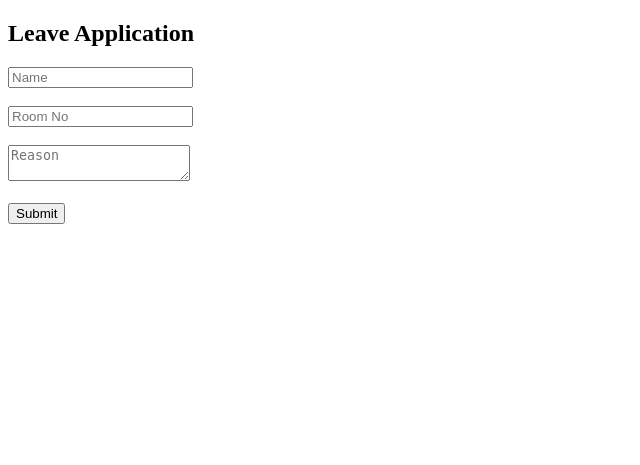
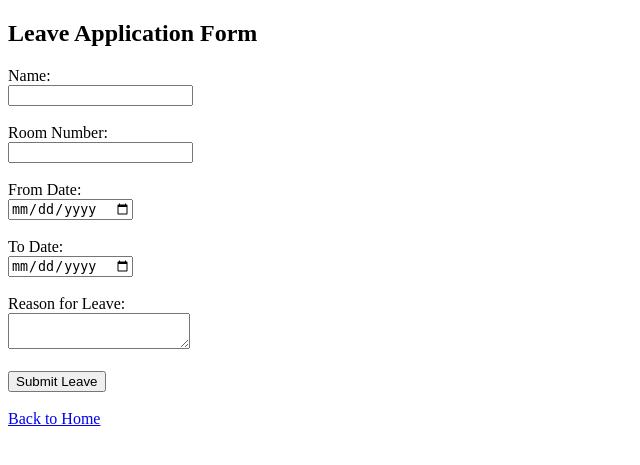
Before and after one commit to srinithisivanantham/hostel-chatbot, a Flask app: page /leave in a window 1280 px wide. Shown: the top 465 px of the page, without its empty margins (0-640 px from the left). Run offline with Flask 3, Linux system fonts and the light colour scheme.

Commit message:
Add from/to date for leave

```diff
--- a/app.py
+++ b/app.py
@@ -1,12 +1,10 @@
-# ---------- IMPORTS ----------
 from flask import Flask, render_template, request, redirect, session
 import sqlite3
 
-# ---------- FLASK APP ----------
 app = Flask(__name__)
-app.secret_key = "openonlyforme"  # your secret key
+app.secret_key = "openonlyforme"
 
-# ---------- DATABASE SETUP ----------
+# ---------- DATABASE ----------
 def init_db():
     conn = sqlite3.connect("hostel.db")
     cursor = conn.cursor()
@@ -16,6 +14,8 @@ def init_db():
             id INTEGER PRIMARY KEY AUTOINCREMENT,
             name TEXT,
             room_no TEXT,
+            from_date TEXT,
+            to_date TEXT,
             reason TEXT
         )
     """)
@@ -34,7 +34,7 @@ def init_db():
 
 init_db()
 
-# ---------- HOME PAGE ----------
+# ---------- HOME ----------
 @app.route("/")
 def home():
     return render_template("index.html")
@@ -42,30 +42,18 @@ def home():
 # ---------- CHATBOT ----------
 @app.route("/get")
 def chatbot():
-    msg = request.args.get("msg").lower()
+    msg = request.args.get("msg", "").lower()
 
     if "hi" in msg:
         return "Hello! Welcome to our College Hostel 😊"
+    elif "leave" in msg:
+        return "Apply leave here 👉 <a href='/leave'>Leave Form</a>"
+    elif "complaint" in msg:
+        return "Register complaint 👉 <a href='/complaint'>Complaint Form</a>"
+    else:
+        return "Ask about leave, complaint, hostel rules, or warden."
 
-    elif "hostel rules" in msg:
-        return "• Entry before 9 PM<br>• Maintain silence<br>• No outsiders allowed"
-
-    elif "mess menu" in msg:
-        return "Breakfast: Idli/Dosa<br>Lunch: Rice, Sambar<br>Dinner: Chapati"
-
-    elif "leave" in msg:
-        return "Apply for leave here: <a href='/leave'>Leave Form</a>"
-
-    elif "complaint" in msg:
-        return "Register complaint here: <a href='/complaint'>Complaint Form</a>"
-
-    elif "warden" in msg:
-        return "Warden Contact: +91-9876543210"
-
-    else:
-        return "Sorry, please ask about hostel rules, mess menu, leave, complaint or warden."
-
-# ---------- LEAVE FORM ----------
+# ---------- LEAVE ----------
 @app.route("/leave")
 def leave_form():
     return render_template("leave.html")
@@ -74,20 +62,23 @@ def leave_form():
 def submit_leave():
     name = request.form["name"]
     room_no = request.form["room_no"]
+    from_date = request.form["from_date"]
+    to_date = request.form["to_date"]
     reason = request.form["reason"]
 
     conn = sqlite3.connect("hostel.db")
     cursor = conn.cursor()
-    cursor.execute(
-        "INSERT INTO leave_applications (name, room_no, reason) VALUES (?, ?, ?)",
-        (name, room_no, reason)
-    )
+    cursor.execute("""
+        INSERT INTO leave_applications
+        (name, room_no, from_date, to_date, reason)
+        VALUES (?, ?, ?, ?, ?)
+    """, (name, room_no, from_date, to_date, reason))
+
     conn.commit()
     conn.close()
+    return "Leave submitted successfully! <a href='/'>Go back</a>"
 
-    return "Leave application submitted successfully! <a href='/'>Go back</a>"
-
-# ---------- COMPLAINT FORM ----------
+# ---------- COMPLAINT ----------
 @app.route("/complaint")
 def complaint_form():
     return render_template("complaint.html")
@@ -100,47 +91,46 @@ def submit_complaint():
 
     conn = sqlite3.connect("hostel.db")
     cursor = conn.cursor()
-    cursor.execute(
-        "INSERT INTO complaints (name, room_no, complaint) VALUES (?, ?, ?)",
-        (name, room_no, complaint)
-    )
+    cursor.execute("""
+        INSERT INTO complaints (name, room_no, complaint)
+        VALUES (?, ?, ?)
+    """, (name, room_no, complaint))
+
     conn.commit()
     conn.close()
+    return "Complaint submitted! <a href='/'>Go back</a>"
 
-    return "Complaint submitted successfully! <a href='/'>Go back</a>"
+# ---------- ADMIN ----------
+@app.route("/admin", methods=["GET", "POST"])
+def admin_login():
+    if request.method == "POST":
+        if request.form["username"] == "admin" and request.form["password"] == "admin123":
+            session["admin_logged_in"] = True
+            return redirect("/admin/dashboard")
+        return render_template("admin_login.html", error="Invalid login")
+    return render_template("admin_login.html")
 
-# ---------- ADMIN ROUTES ----------
-# Simple admin login (username: admin, password: admin123)
-@app.route('/admin', methods=['GET', 'POST'])
-def admin_login():
-    if request.method == 'POST':
-        username = request.form['username']
-        password = request.form['password']
-        if username == 'admin' and password == 'admin123':
-            session['admin_logged_in'] = True
-            return redirect('/admin/dashboard')
-        else:
-            return render_template('admin_login.html', error='Invalid credentials')
-    return render_template('admin_login.html')
+@app.route("/admin/dashboard")
+def admin_dashboard():
+    if not session.get("admin_logged_in"):
+        return redirect("/admin")
 
-@app.route('/admin/dashboard')
-def admin_dashboard():
-    if not session.get('admin_logged_in'):
-        return redirect('/admin')
-    conn = sqlite3.connect('hostel.db')  # use same db as forms
+    conn = sqlite3.connect("hostel.db")
     cursor = conn.cursor()
+
     cursor.execute("SELECT * FROM leave_applications")
     leaves = cursor.fetchall()
+
     cursor.execute("SELECT * FROM complaints")
     complaints = cursor.fetchall()
+
     conn.close()
-    return render_template('admin_dashboard.html', leaves=leaves, complaints=complaints)
+    return render_template("admin_dashboard.html", leaves=leaves, complaints=complaints)
 
-@app.route('/admin/logout')
+@app.route("/admin/logout")
 def admin_logout():
-    session.pop('admin_logged_in', None)
-    return redirect('/admin')
+    session.clear()
+    return redirect("/admin")
 
-# ---------- RUN APP ----------
 if __name__ == "__main__":
     app.run(debug=True)
--- a/templates/leave.html
+++ b/templates/leave.html
@@ -1,13 +1,31 @@
 <!DOCTYPE html>
 <html>
-<head><title>Leave Form</title></head>
+<head>
+    <title>Leave Application</title>
+</head>
 <body>
-<h2>Leave Application</h2>
-<form action="/submit_leave" method="post">
-    <input name="name" placeholder="Name" required><br><br>
-    <input name="room_no" placeholder="Room No" required><br><br>
-    <textarea name="reason" placeholder="Reason" required></textarea><br><br>
-    <button type="submit">Submit</button>
-</form>
+    <h2>Leave Application Form</h2>
+
+    <form action="/submit_leave" method="post">
+        <label>Name:</label><br>
+        <input type="text" name="name" required><br><br>
+
+        <label>Room Number:</label><br>
+        <input type="text" name="room_no" required><br><br>
+
+        <label>From Date:</label><br>
+        <input type="date" name="from_date" required><br><br>
+
+        <label>To Date:</label><br>
+        <input type="date" name="to_date" required><br><br>
+
+        <label>Reason for Leave:</label><br>
+        <textarea name="reason" required></textarea><br><br>
+
+        <button type="submit">Submit Leave</button>
+    </form>
+
+    <br>
+    <a href="/">Back to Home</a>
 </body>
 </html>
```
Also changed, not shown: hostel.db.
